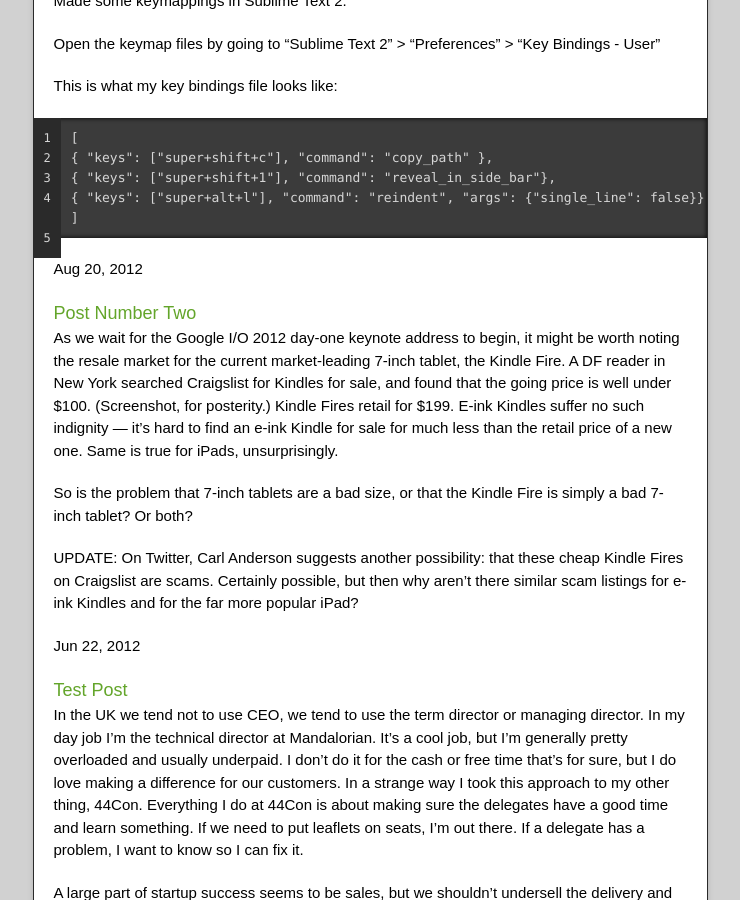
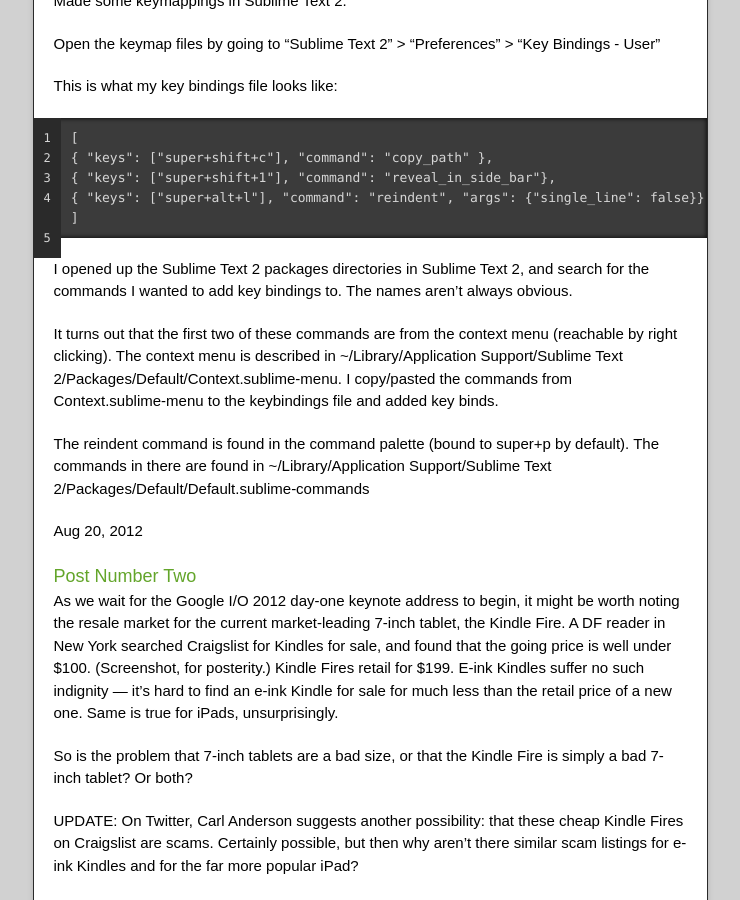
Before and after one commit to danramteke/devlog, a Jekyll site: the page built from index.html, in a window 1280 px wide and 900 px high, scrolled down 380 px. Shown: the whole window, without its empty margins (270-1010 px from the left). Built offline with Jekyll 4.4.1, drawn with Linux system fonts in a browser that asks for light colours; nearby versions of some CDN libraries; the list of posts is cut into pages by our own code.

Commit message:
Updated _posts/2012-08-20-sublime-text-keymapping.md

```diff
--- a/_posts/2012-08-20-sublime-text-keymapping.md
+++ b/_posts/2012-08-20-sublime-text-keymapping.md
@@ -16,3 +16,9 @@
     { "keys": ["super+shift+1"], "command": "reveal_in_side_bar"},
     { "keys": ["super+alt+l"], "command": "reindent", "args": {"single_line": false}}
     ]
+
+I opened up the Sublime Text 2 packages directories in Sublime Text 2, and search for the commands I wanted to add key bindings to. The names aren't always obvious.
+
+It turns out that the first two of these commands are from the context menu (reachable by right clicking). The context menu is described in ~/Library/Application Support/Sublime Text 2/Packages/Default/Context.sublime-menu. I copy/pasted the commands from Context.sublime-menu to the keybindings file and added key binds.
+
+The reindent command is found in the command palette (bound to super+p by default). The commands in there are found in ~/Library/Application Support/Sublime Text 2/Packages/Default/Default.sublime-commands
```
